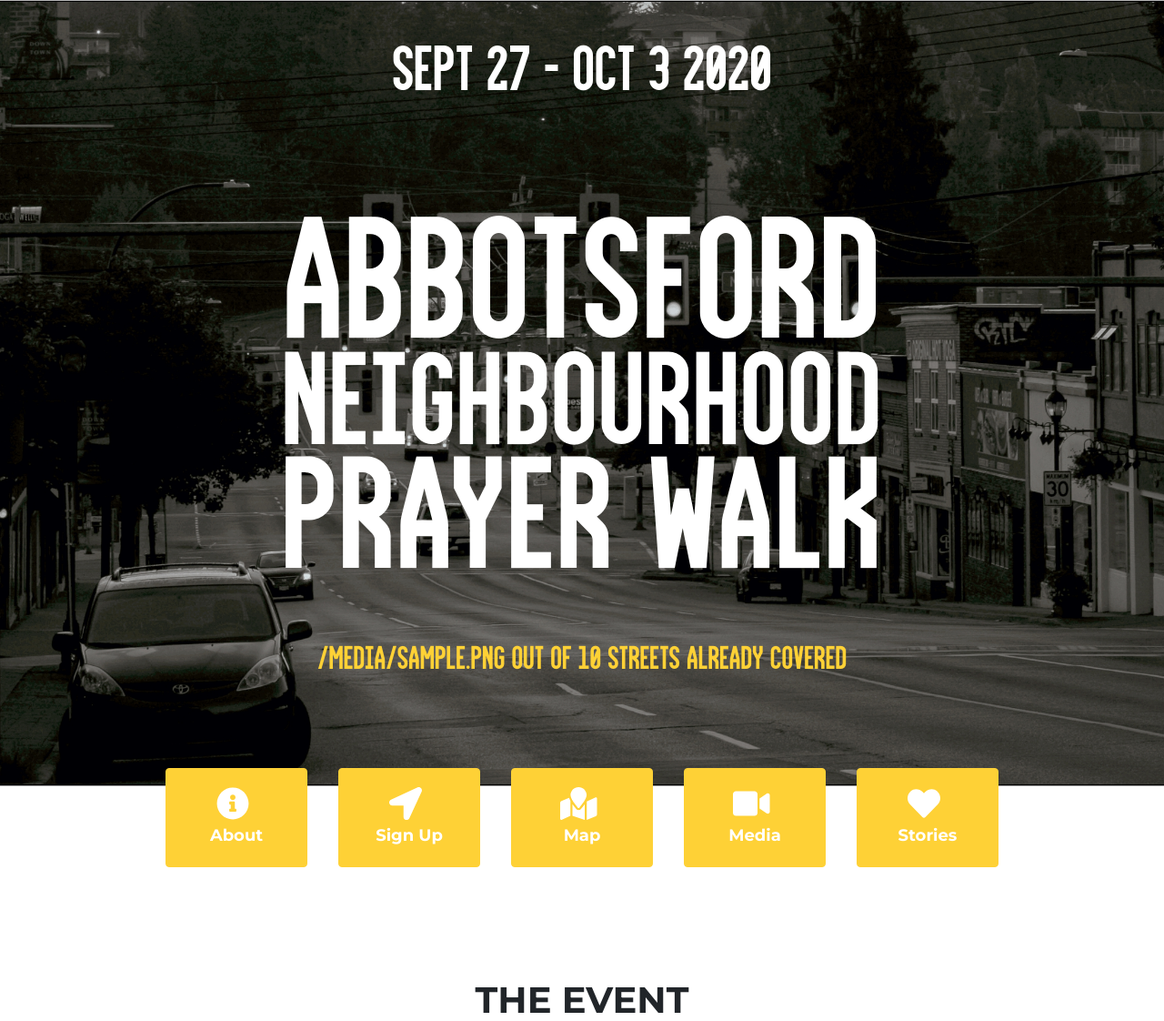
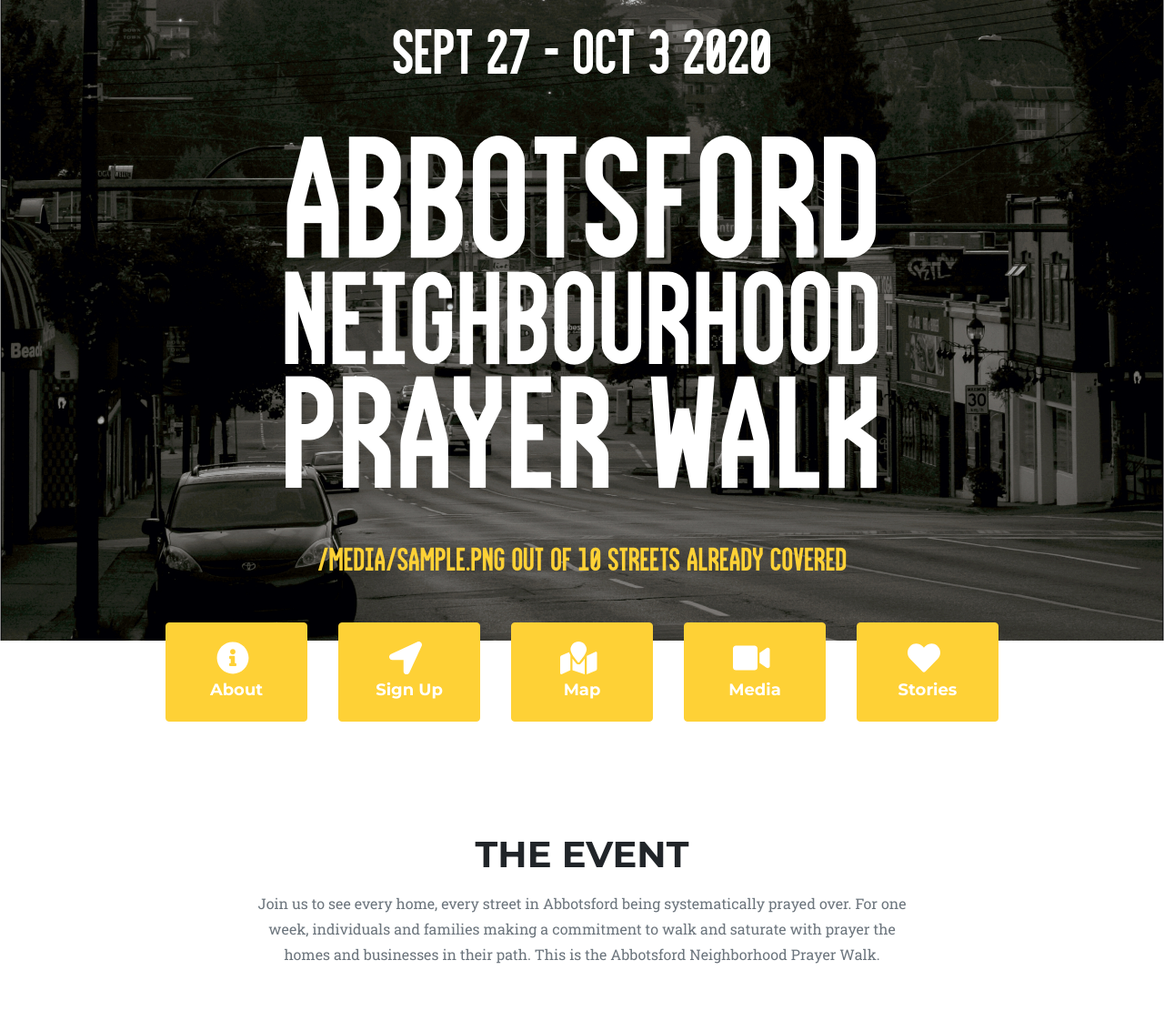
Before and after one commit to nicoepp/pray-for-streets, a Django app: template backend/streetsignup/templates/streetsignup/index.html in a window 1280 px wide. Shown: the top 1122 px of the page at 91% size. Run offline with Django 3.2, Linux system fonts and the light colour scheme; the template is opened without the code that fills it: most values are stand-ins (such as "Sample title", 1, 10 or a date in 2020); parts of the project's set-up code (start-up, migrations or seed data) failed here and were passed over; some libraries are stand-ins or nearby versions; some web fonts are replaced.

Commit message:
Shorter home page header

```diff
--- a/backend/streetsignup/templates/streetsignup/index.html
+++ b/backend/streetsignup/templates/streetsignup/index.html
@@ -136,8 +136,8 @@
     .masthead.homepage .masthead-subheading.overheading {
         font-size: 70px;
         font-style: normal;
-        margin-top: -160px;
-        margin-bottom: 160px;
+        margin-top: -90px;
+        margin-bottom: 90px;
     }
 
     .masthead.homepage .masthead-subheading.covered {
@@ -145,7 +145,14 @@
         font-style: normal;
         color: #fed136;
         position: relative;
-        top: 2.5vw;
+        top: 0.9vw;
+    }
+
+    @media (min-width: 768px) {
+        header.masthead {
+            padding-top: 8.5rem;
+            padding-bottom: 5rem;
+        }
     }
 
     @media (max-width: 800px) {
```
